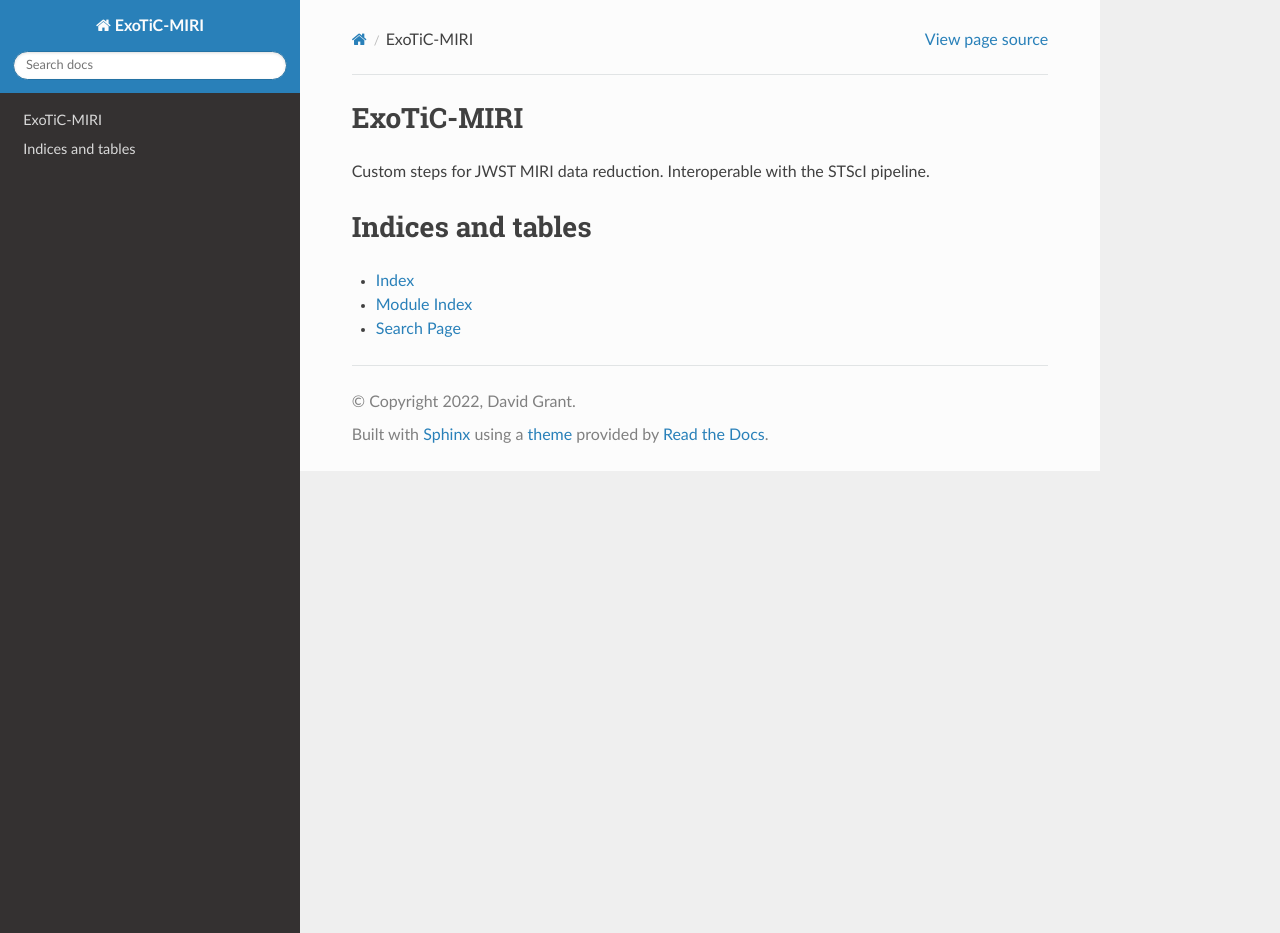
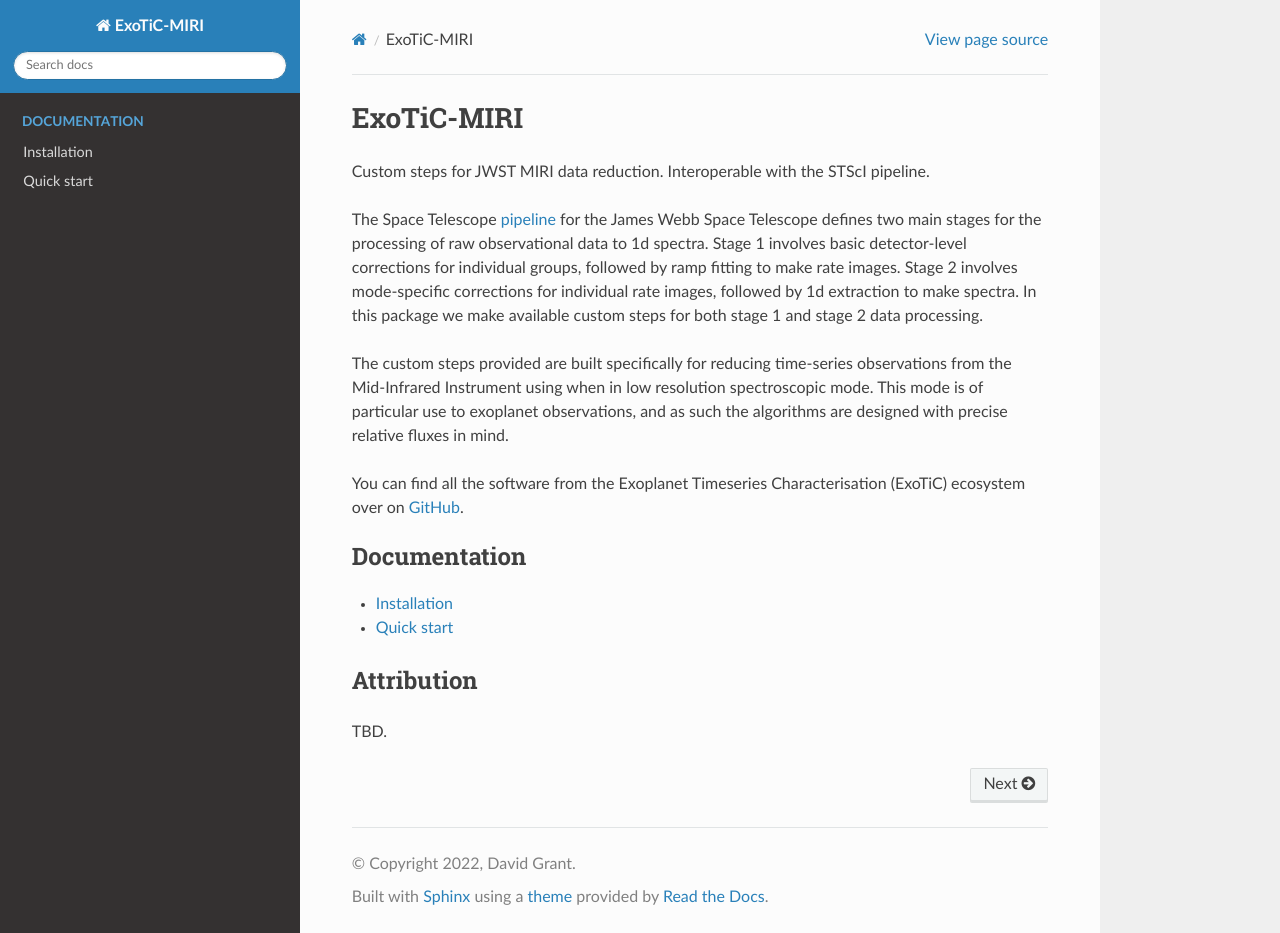
Before and after one commit to Exo-TiC/ExoTiC-MIRI, a Sphinx documentation site: the page built from docs/source/index.rst, in a window 1280 px wide and 933 px high. Built offline with Sphinx 7.4.7 and the Read the Docs theme 2.0.0, drawn with Linux system fonts in a browser that asks for light colours.

Commit message:
Update docs with installation page.

```diff
--- a/docs/source/index.rst
+++ b/docs/source/index.rst
@@ -1,22 +1,33 @@
-.. ExoTiC-MIRI documentation master file, created by
-   sphinx-quickstart on Wed Apr 13 15:42:36 2022.
-   You can adapt this file completely to your liking, but it should at least
-   contain the root `toctree` directive.
-
 ExoTiC-MIRI
 ===========
 
-Custom steps for JWST MIRI data reduction. Interoperable with the STScI pipeline.
+Custom steps for JWST MIRI data reduction. Interoperable with the STScI
+pipeline.
+
+The Space Telescope `pipeline <https://github.com/spacetelescope/jwst>`_ for
+the James Webb Space Telescope defines two main stages for the processing of
+raw observational data to 1d spectra. Stage 1 involves basic detector-level
+corrections for individual groups, followed by ramp fitting to make rate
+images. Stage 2 involves mode-specific corrections for individual rate images,
+followed by 1d extraction to make spectra. In this package we make available
+custom steps for both stage 1 and stage 2 data processing.
+
+The custom steps provided are built specifically for reducing time-series
+observations from the Mid-Infrared Instrument using when in low resolution
+spectroscopic mode. This mode is of particular use to exoplanet observations,
+and as such the algorithms are designed with precise relative fluxes in mind.
+
+You can find all the software from the Exoplanet Timeseries Characterisation
+(ExoTiC) ecosystem over on `GitHub <https://github.com/Exo-TiC>`_.
 
 .. toctree::
    :maxdepth: 2
-   :caption: Contents:
+   :caption: Documentation
 
+   Installation <views/installation>
+   Quick start <views/quick_start>
 
+Attribution
+-----------
 
-Indices and tables
-==================
-
-* :ref:`genindex`
-* :ref:`modindex`
-* :ref:`search`
+TBD.
--- /dev/null
+++ b/docs/source/views/quick_start.rst
@@ -0,0 +1,4 @@
+Quick start
+===========
+
+Once..
```
Also changed, not shown: docs/source/views/installation.rst (added, +13 -0 lines).
